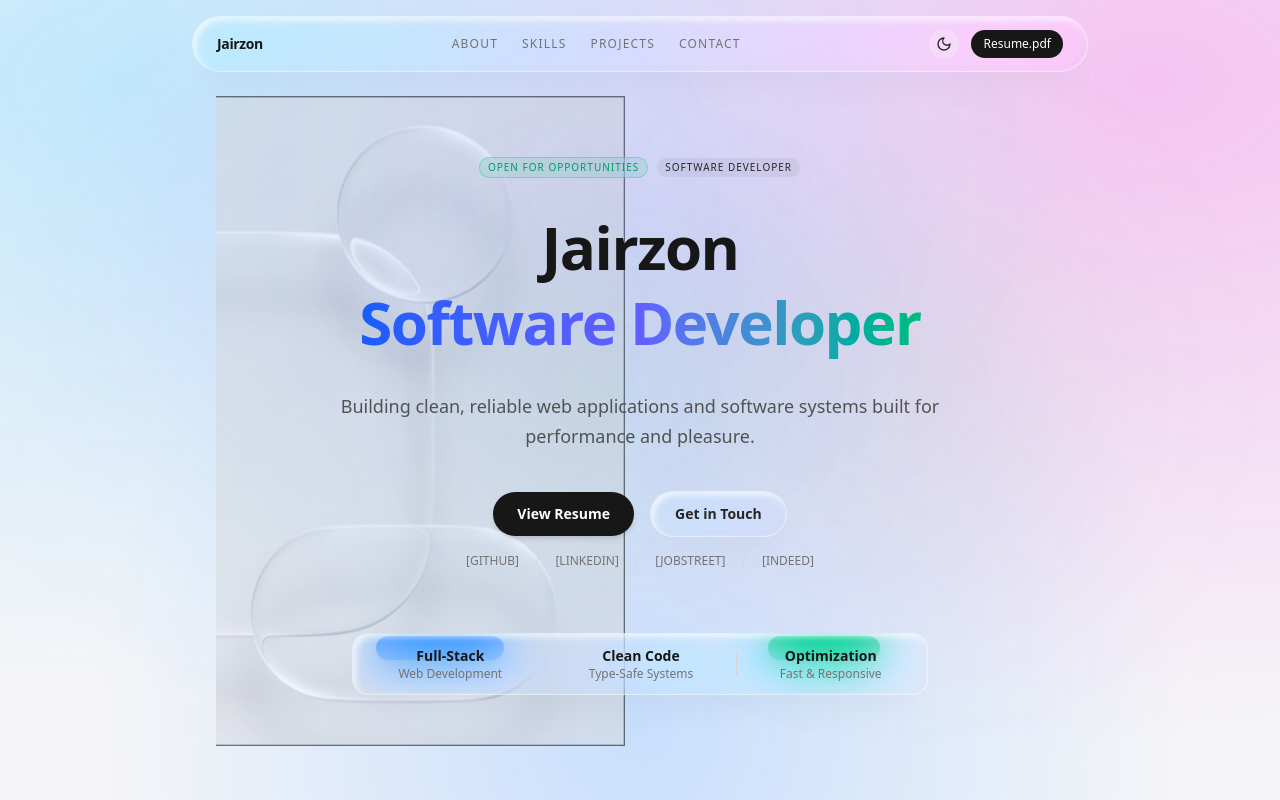
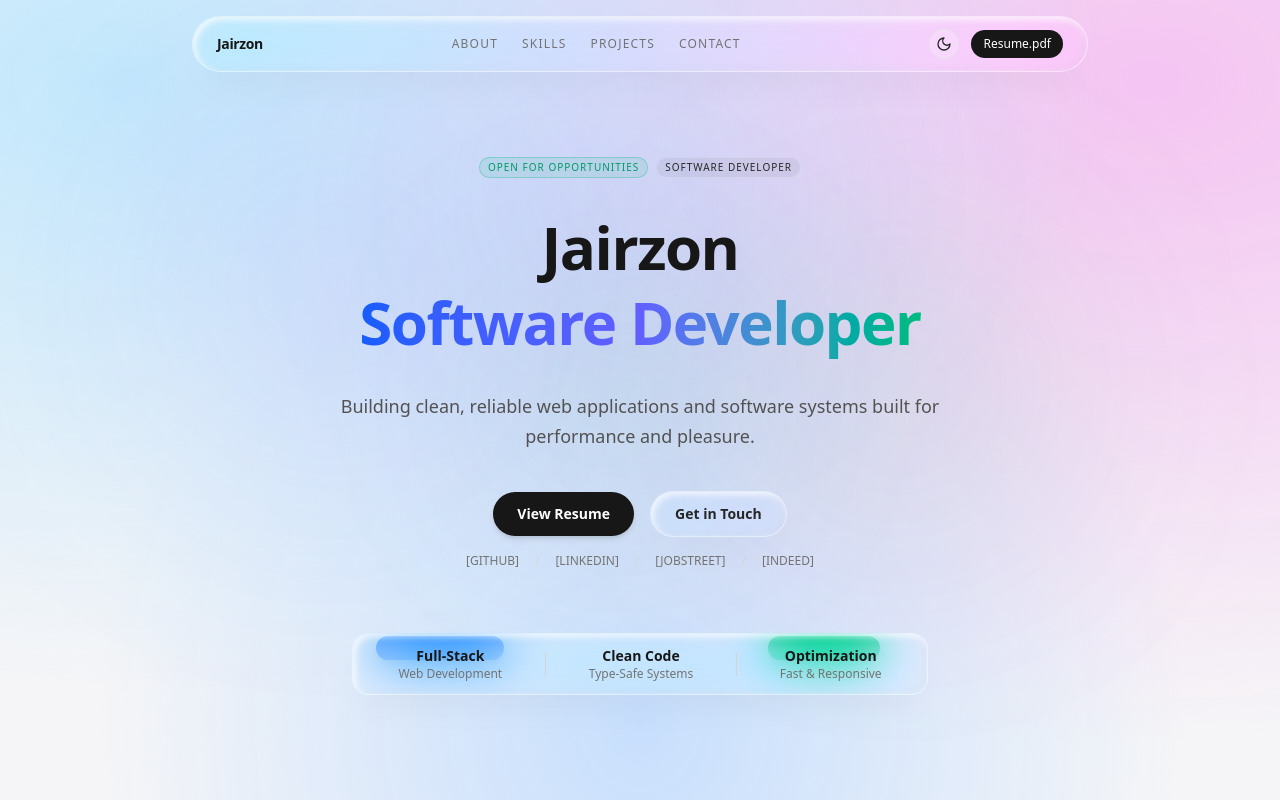
Before and after one commit to sora960/portfolio-ultimate, a Next.js app: page / in a window 1280 px wide. Shown: the top 800 px of the page. Built offline with nearby package versions, Linux system fonts and the light colour scheme.

Commit message:
remove 3D glass bubbles background image from Hero section

```diff
--- a/src/components/Hero.tsx
+++ b/src/components/Hero.tsx
@@ -1,45 +1,10 @@
-"use client";
-
-import React, { useEffect } from "react";
+import React from "react";
 import { Badge } from "./Badge";
 import { Card } from "./Card";
 
 export const Hero: React.FC = () => {
-  useEffect(() => {
-    const target = document.getElementById("hero-parallax-bg");
-    if (!target) return;
-
-    let ticking = false;
-    const handleScroll = () => {
-      if (!ticking) {
-        window.requestAnimationFrame(() => {
-          const scrolled = window.scrollY;
-          // Very subtle offset factor (0.12) to keep the movement sophisticated and non-distracting
-          target.style.transform = `translate3d(-50%, ${scrolled * 0.12}px, 0)`;
-          ticking = false;
-        });
-        ticking = true;
-      }
-    };
-
-    window.addEventListener("scroll", handleScroll, { passive: true });
-    return () => window.removeEventListener("scroll", handleScroll);
-  }, []);
-
   return (
     <section id="hero" className="relative min-h-screen flex items-center justify-center pt-24 pb-12 px-4 overflow-hidden">
-      {/* 3D Glass Bubbles Parallax Background Layer */}
-      <div
-        id="hero-parallax-bg"
-        className="absolute top-24 left-1/2 -translate-x-1/2 w-[850px] h-[650px] opacity-[0.55] dark:opacity-[0.22] pointer-events-none select-none z-0 transition-transform duration-100 ease-out"
-        style={{
-          backgroundImage: "url('/glass-hero.png')",
-          backgroundSize: "contain",
-          backgroundPosition: "center",
-          backgroundRepeat: "no-repeat",
-          willChange: "transform",
-        }}
-      />
 
       {/* Premium Apple Minimalist Glow Accents */}
       <div className="absolute top-1/4 left-1/2 -translate-x-1/2 -translate-y-1/2 w-[350px] h-[350px] bg-indigo-500/10 dark:bg-indigo-500/5 blur-[120px] rounded-full pointer-events-none" />
```
Also changed, not shown: public/glass-hero.png (deleted).
